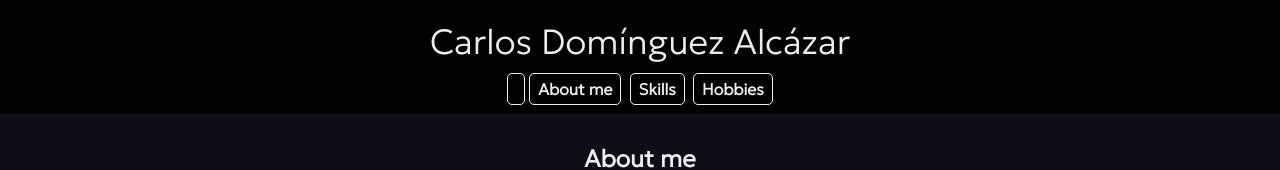
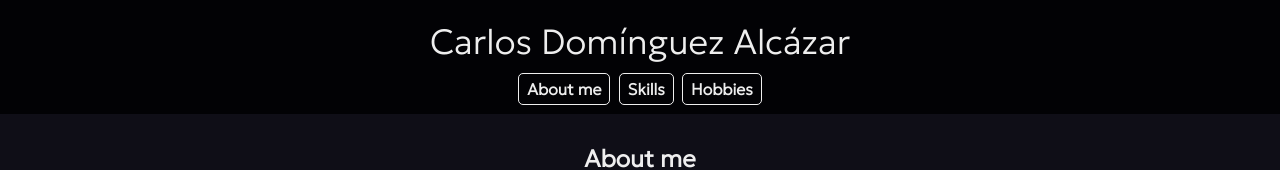
Before and after one commit to C4rlos99/Portfolio, a plain HTML site: page index.html in a window 1280 px wide. Shown: the top 170 px of the page. Drawn offline with Linux system fonts and the light colour scheme.

Commit message:
changes to anchors elements references

```diff
--- a/index.html
+++ b/index.html
@@ -15,9 +15,7 @@
 <body>
   <header>
     <p>Carlos Domínguez Alcázar</p>
-    <nav><a href="">
-
-      </a>
+    <nav>
       <a href="#about-me-title">About me</a>
       <a href="#skills-title">Skills</a>
       <a href="#hobbies-title">Hobbies</a>
```
